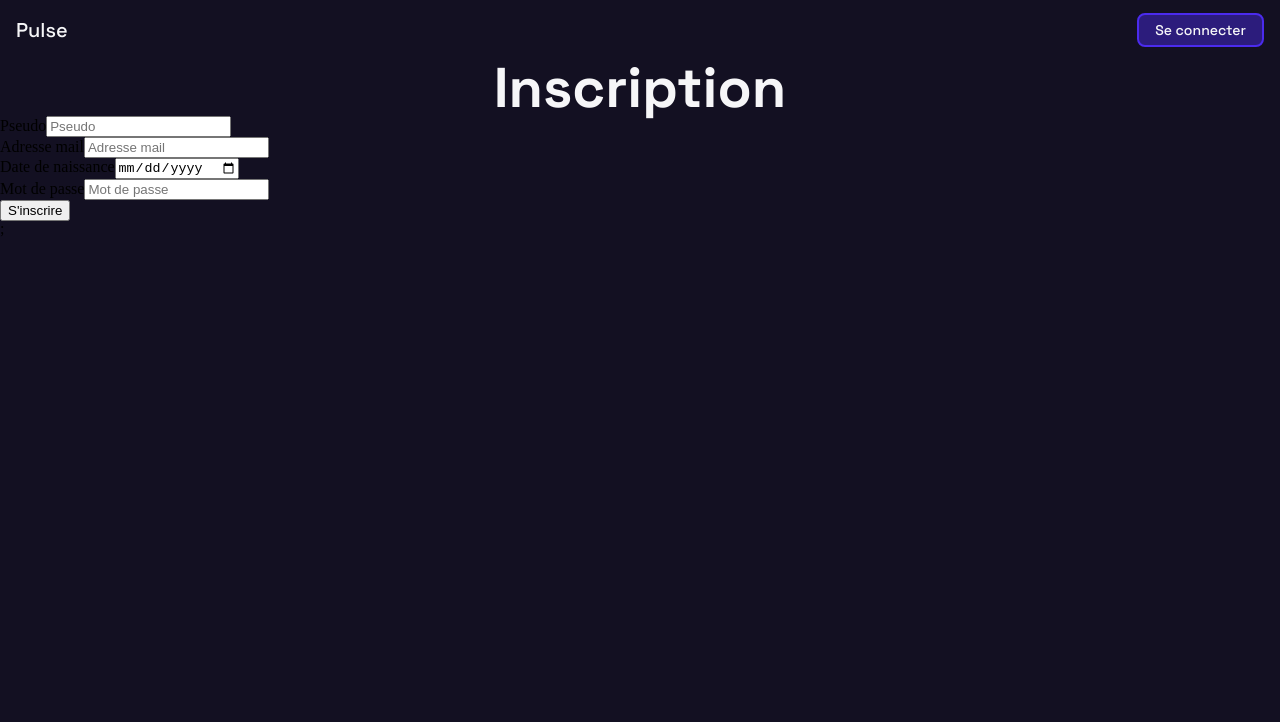
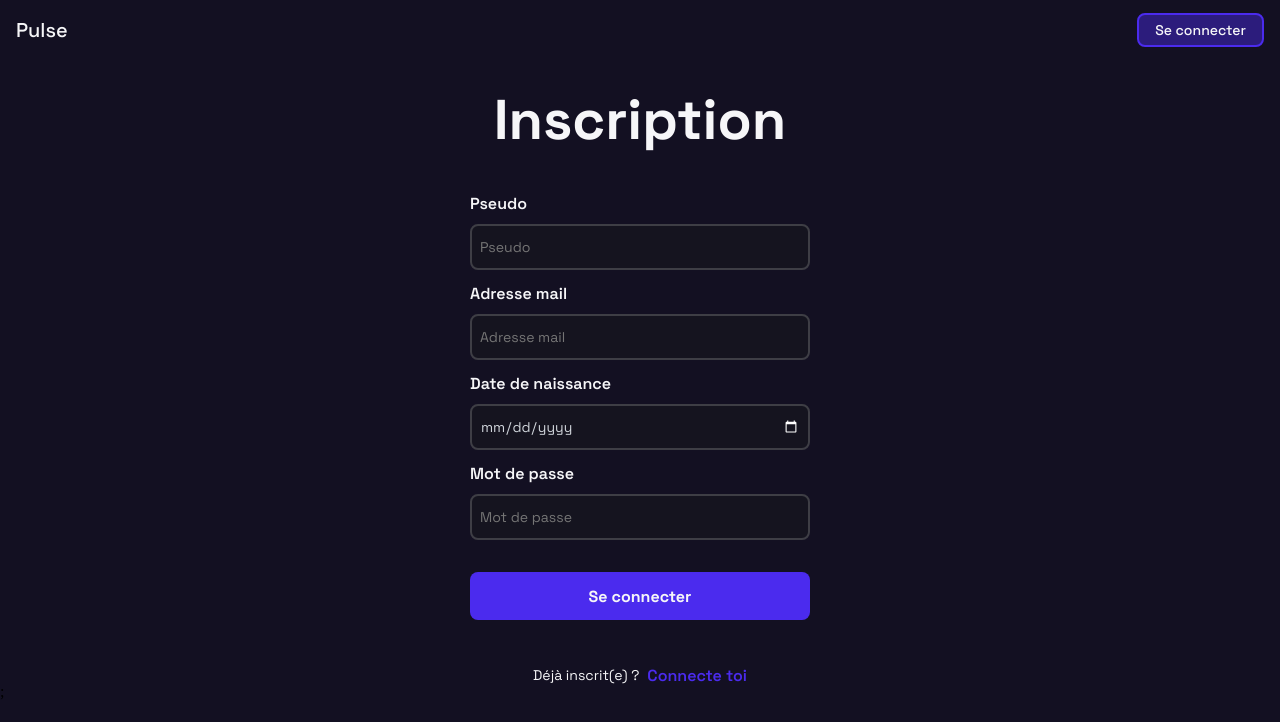
Before and after one commit to thomasr10/Pulse, a React (Vite) app in the folder client/: page /register in a window 1280 px wide. Shown: the top 722 px of the page. Built offline with nearby package versions, Linux system fonts and the light colour scheme; no server answers.

Commit message:
finished style on auth forms

```diff
--- a/client/src/assets/style/_components.scss
+++ b/client/src/assets/style/_components.scss
@@ -23,6 +23,35 @@
             color: v.$font-grey;
             font-family: v.$regular-font;
             font-size: v.$font-size-sm;
+        }
+
+        // To change calendar color but not on Firefox
+        input[type="date"]::-webkit-calendar-picker-indicator {
+            filter: invert(1);
+            cursor: pointer;
+        }
+    }
+
+    .form-footer-link {
+
+        display: flex;
+        justify-content: center;
+        gap: .5rem;
+
+        span {
+            color: v.$font-white;
+            font-size: v.$font-size-sm;
+            font-family: v.$regular-font;
+        }
+
+        a {
+            color: v.$primary-purple;
+            font-family: v.$semiBold-font;
+            text-decoration: none;
+
+            &:hover {
+                cursor: pointer;
+            }
         }
     }
 
@@ -60,3 +89,17 @@
         border: solid .13rem v.$primary-purple;
     }
 }
+
+.btn-primary {
+    background-color: v.$primary-purple;
+    color: v.$font-white;
+    font-size: v.$font-size-md;
+    font-family: v.$bold-font;
+}
+
+.form-btn {
+    border: none;
+    width: 100%;
+    height: 3rem;
+    border-radius: v.$sm-radius;
+}
--- a/client/src/assets/style/_variables.scss
+++ b/client/src/assets/style/_variables.scss
@@ -32,7 +32,7 @@ $xxxl-spacing: 4rem;
 $sm-radius: .5rem;
 $round-radius: 50%;
 
-$mobile-width: 360px;
+$mobile-width: 340px;
 $large-mobile-width: 576px;
 $tablet-width: 768px;
 $large-tablet-width: 992px;
--- a/client/src/assets/style/main.css
+++ b/client/src/assets/style/main.css
@@ -109,7 +109,7 @@ h1 {
 
 .section-wrapper {
   width: 100%;
-  max-width: 360px;
+  max-width: 340px;
   margin: 0 auto;
 }
 
@@ -133,6 +133,28 @@ h1 {
   color: #D0D5DB;
   font-family: "Space Grotesk Regular";
   font-size: 0.88rem;
+}
+.auth-form .form-input-container input[type=date]::-webkit-calendar-picker-indicator {
+  filter: invert(1);
+  cursor: pointer;
+}
+.auth-form .form-footer-link {
+  display: flex;
+  justify-content: center;
+  gap: 0.5rem;
+}
+.auth-form .form-footer-link span {
+  color: #F6F6F8;
+  font-size: 0.88rem;
+  font-family: "Space Grotesk Regular";
+}
+.auth-form .form-footer-link a {
+  color: #4B2BEE;
+  font-family: "Space Grotesk SemiBold";
+  text-decoration: none;
+}
+.auth-form .form-footer-link a:hover {
+  cursor: pointer;
 }
 
 .header {
@@ -162,4 +184,18 @@ h1 {
   font-size: 0.88rem;
   border-radius: 0.5rem;
   border: solid 0.13rem #4B2BEE;
+}
+
+.btn-primary {
+  background-color: #4B2BEE;
+  color: #F6F6F8;
+  font-size: 1rem;
+  font-family: "Space Grotesk Bold";
+}
+
+.form-btn {
+  border: none;
+  width: 100%;
+  height: 3rem;
+  border-radius: 0.5rem;
 }/*# sourceMappingURL=main.css.map */
--- /dev/null
+++ b/client/src/components/FormButton.jsx
@@ -0,0 +1,6 @@
+export default function FormButton ({ children }) {
+
+    return (
+        <button type="submit" className="btn-primary form-btn">{ children }</button>
+    )
+}
--- a/client/src/pages/Login.jsx
+++ b/client/src/pages/Login.jsx
@@ -1,5 +1,6 @@
 import { useState } from "react"
-import { useNavigate } from "react-router";
+import { Link, useNavigate } from "react-router";
+import FormButton from "../components/FormButton";
 
 export default function Login() {
 
@@ -38,7 +39,7 @@ export default function Login() {
 
     return (
         <main className="section-wrapper">
-            <h1 className="mt-32">Bon retour parmi nous</h1>
+            <h1 className="mt-32">Bon retour parmi nous !</h1>
             <section className="form-container mt-48">
                 <form onSubmit={login} className="auth-form">
                     <div className="form-input-container">
@@ -50,7 +51,10 @@ export default function Login() {
                         <input type="password" name="password" id="password" placeholder="Mot de passe" required value={password} onChange={(e) => setPassword(e.target.value)} />
                     </div>
                     <div className="center mt-32">
-                        <input type="submit" value="Se connecter" />
+                        <FormButton>Se connecter</FormButton>
+                    </div>
+                    <div className="form-footer-link mt-48">
+                        <span>Pas encore inscrit(e) ?</span><Link to={'/register'}>Crée ton compte</Link>
                     </div>
                 </form>
             </section>
--- a/client/src/pages/Register.jsx
+++ b/client/src/pages/Register.jsx
@@ -1,4 +1,6 @@
 import { useState } from "react"
+import FormButton from "../components/FormButton";
+import { Link } from "react-router";
 
 export default function Register () {
 
@@ -35,28 +37,31 @@ export default function Register () {
     }
 
     return (
-        <main>
-            <h1>Inscription</h1>
-            <section className="form-container">
-                <form onSubmit={registerUser}>
+        <main className="section-wrapper">
+            <h1 className="mt-32">Inscription</h1>
+            <section className="form-container mt-48">
+                <form onSubmit={registerUser} className="auth-form">
                     <div className="form-input-container">
                         <label htmlFor="name">Pseudo</label>
                         <input type="text" name="name" id="name" placeholder="Pseudo" required value={pseudo} onChange={(e) => setPseudo(e.target.value)}/>
                     </div>
-                    <div className="form-input-container">
+                    <div className="form-input-container mt-16">
                         <label htmlFor="email">Adresse mail</label>
                         <input type="email" name="email" id="email" placeholder="Adresse mail" required value={email} onChange={(e) => setEmail(e.target.value)}/>
                     </div>
-                    <div className="form-input-container">
+                    <div className="form-input-container mt-16">
                         <label htmlFor="birthDate">Date de naissance</label>
                         <input type="date" name="birthDate" id="birthDate" placeholder="Date de naissance" required value={birthDate} onChange={(e) => setBirthDate(e.target.value)}/>
                     </div>
-                    <div className="form-input-container">
+                    <div className="form-input-container mt-16">
                         <label htmlFor="password">Mot de passe</label>
                         <input type="password" name="password" id="password" placeholder="Mot de passe" required value={password} onChange={(e) => setPassword(e.target.value)}/>
                     </div>
-                    <div className="center-btn">
-                        <input type="submit" value="S'inscrire" />
+                    <div className="center mt-32">
+                        <FormButton>Se connecter</FormButton>
+                    </div>
+                    <div className="form-footer-link mt-48">
+                        <span>Déjà inscrit(e) ?</span><Link to={'/login'}>Connecte toi</Link>
                     </div>
                 </form>
             </section>
```
Also changed, not shown: 1 other file (tests, documents, lock files or other folders).
